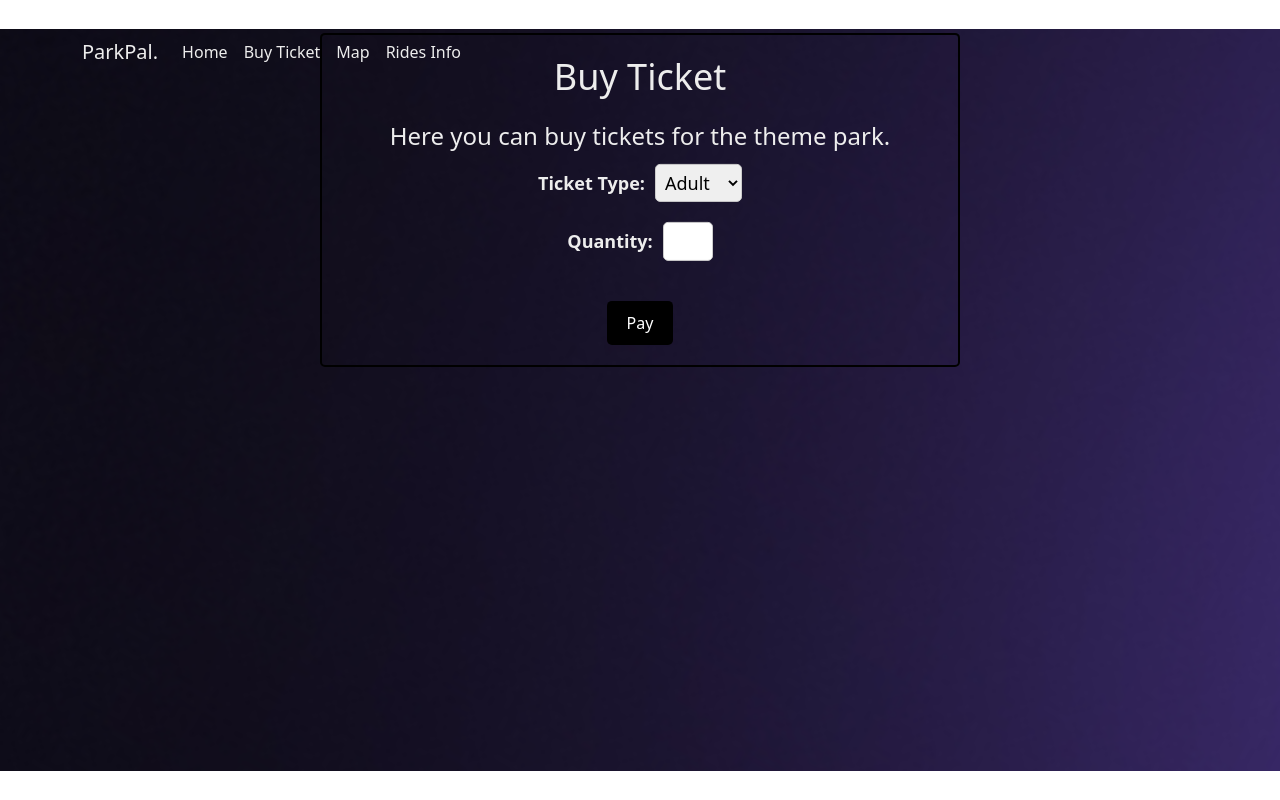
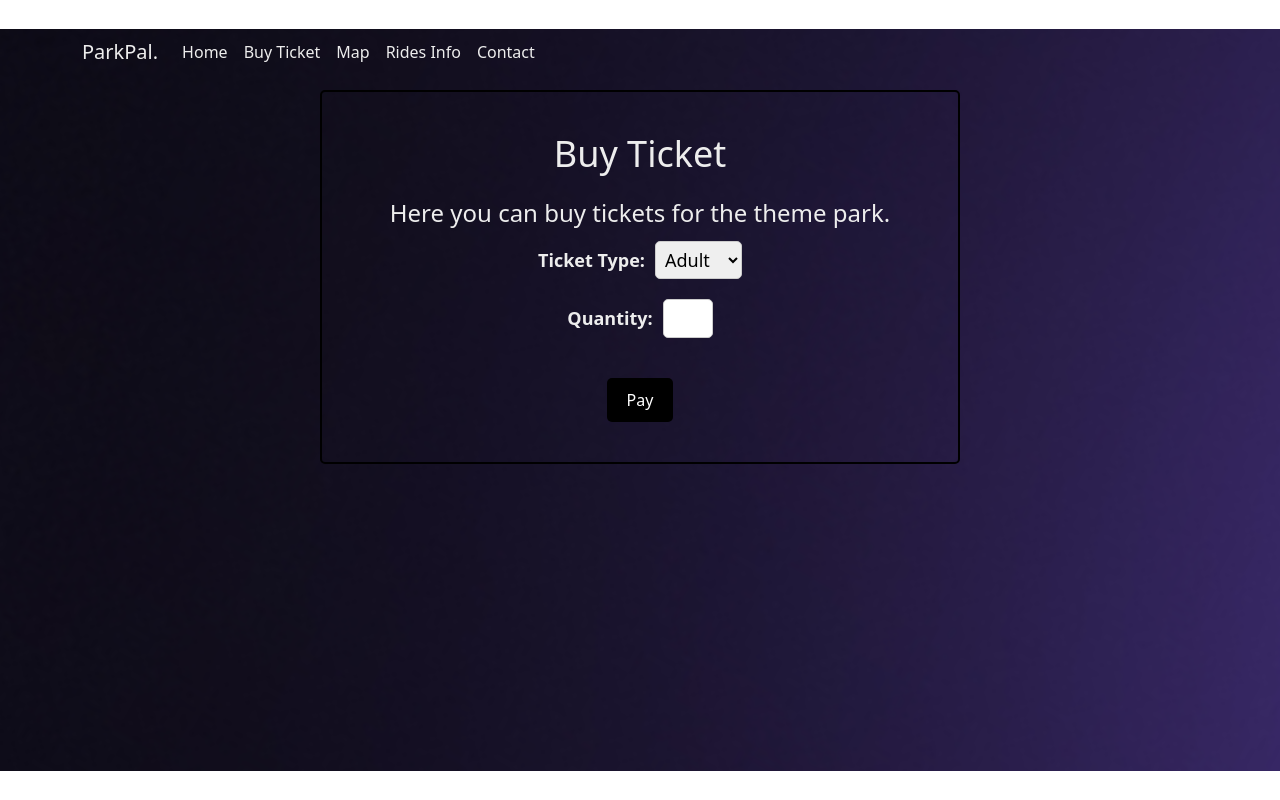
Before and after one commit to Almoghairi/ParkPal, a React (Create React App) app in the folder my_app/: page /ticket in a window 1280 px wide. Built offline with nearby package versions, Linux system fonts and the light colour scheme.

Commit message:
Fixing ticket boarder - adding aos animation in rides info - adding contact

```diff
--- a/my_app/package.json
+++ b/my_app/package.json
@@ -14,6 +14,7 @@
     "@testing-library/jest-dom": "^6.6.3",
     "@testing-library/react": "^16.2.0",
     "@testing-library/user-event": "^13.5.0",
+    "aos": "^2.3.4",
     "bootstrap": "^5.3.3",
     "framer-motion": "^12.6.5",
     "lottie-react": "^2.4.1",
--- a/my_app/src/App.js
+++ b/my_app/src/App.js
@@ -24,6 +24,7 @@ import InfernoSpiralReviews from './InfernoSpiralReviews';
 import BackgroundAnimation from './BackgroundGradient';
 import { Background } from 'react-parallax';
 import { color, motion } from 'framer-motion';
+import Contact from './Contact';
 
 function App() {
   const navigate = useNavigate();
@@ -48,6 +49,7 @@ function App() {
                 <Nav.Link className='light-text' eventKey="ticket">Buy Ticket</Nav.Link>
                 <Nav.Link className='light-text' eventKey="map">Map</Nav.Link>
                 <Nav.Link className='light-text' eventKey="info">Rides Info</Nav.Link>
+                <Nav.Link className='light-text' eventKey="contact">Contact</Nav.Link>
               </Nav>
             </Navbar.Collapse>
           </Container>
@@ -70,6 +72,7 @@ function App() {
             <Route path="/inferno-reviews" element={<InfernoSpiralReviews />} />
             <Route path="/cryzone-reviews" element={<CryZoneXReviews />} />
             <Route path="/pharoah-reviews" element={<PharaohCurseReviews />} />
+            <Route path="/contact" element={<Contact />} />
             <Route path="*" element={<Home />} />
           </Routes>
         </div>
--- /dev/null
+++ b/my_app/src/Contact.js
@@ -0,0 +1,37 @@
+import React from 'react';
+import { Container, Row, Col, Card } from 'react-bootstrap';
+
+function Contact() {
+  return (
+    <div style={{ backgroundColor: '#1c1c2b', minHeight: '100vh', paddingTop: '100px', paddingBottom: '60px' }}>
+      <Container>
+        <Card className="p-5 text-white shadow" style={{ backgroundColor: '#2a2a3d', borderRadius: '16px' }}>
+          <h2 className="text-center mb-4" style={{ color: '#b39ddb' }}>Contact ParkPal</h2>
+          <p className="text-center mb-5" style={{ color: '#ddd' }}>
+            Have questions or feeback? Reach out to us:
+          </p>
+
+          <Row className="justify-content-center">
+            <Col md={6}>
+              <div className="mb-4">
+                <h5 style={{ color: '#d1c4e9' }}>Questions:</h5>
+                <p><a href="mailto:s202182990@kfupm.edu.sa" className="text-light">s202182990@kfupm.edu.sa</a></p>
+                <p><a href="mailto:s202159870@kfupm.edu.sa" className="text-light">s202159870@kfupm.edu.sa</a></p>
+              </div>
+
+              <div className="mb-4">
+                <h5 style={{ color: '#d1c4e9' }}>Feedback:</h5>
+                <p><a href="mailto:s202159310@kfupm.edu.sa" className="text-light">s202159310@kfupm.edu.sa</a></p>
+                <p><a href="mailto:s202244560@kfupm.edu.sa" className="text-light">s202244560@kfupm.edu.sa</a></p>
+                <p><a href="mailto:s202157210@kfupm.edu.sa" className="text-light">s202157210@kfupm.edu.sa</a></p>
+              </div>
+
+            </Col>
+          </Row>
+        </Card>
+      </Container>
+    </div>
+  );
+}
+
+export default Contact;
--- a/my_app/src/TicketPage.css
+++ b/my_app/src/TicketPage.css
@@ -2,17 +2,13 @@
 #ticket-page {
     display: flex;
     flex-direction: column;
-    justify-content: space-between;
+    justify-content: flex-start;
     align-items: center;
-    justify-content: center;
     border: black solid 2px;
-    padding: 20px;
+    padding: 40px;
     border-radius: 5px;
     width: 50%;
-    position: absolute;
-    top: 25%;
-    left: 50%;
-    transform: translate(-50%, -50%);
+    margin: 10px auto 50px auto;
 }
 #ticket-page h1 {
     font-size: 36px;
--- a/my_app/src/info.js
+++ b/my_app/src/info.js
@@ -4,10 +4,20 @@ import CryzoneX from './CryzoneInfo';
 import Inferno from './InfernoInfo'
 import Tampet from './TampetInfo';
 import Pharoah from './PharoahInfo';
+import AOS from 'aos';
+import 'aos/dist/aos.css';
+import { useEffect } from 'react';
 function Info(){
+  useEffect(() => {
+    AOS.init({
+      duration: 1000,
+      once: true,
+    });
+  }, []);
+
     return (
         <div>
-          <section id='infoF'>
+          <section id='infoF' data-aos="fade-up">
             <Parallax strength={400}>
               <div style={{ height: '100vh' }} className="d-flex justify-content-center align-items-center">
                 <ForgottenAsylum />
@@ -15,7 +25,7 @@ function Info(){
             </Parallax>
           </section>
 
-          <section id='infoC'>
+          <section id='infoC' data-aos="fade-up">
             <Parallax strength={400}>
               <div style={{ height: '100vh' }} className="d-flex justify-content-center align-items-center">
                 <CryzoneX />
@@ -23,7 +33,7 @@ function Info(){
             </Parallax>
           </section>
 
-          <section id='infoI'>
+          <section id='infoI' data-aos="fade-up">
             <Parallax strength={400}>
               <div style={{ height: '100vh' }} className="d-flex justify-content-center align-items-center">
                 <Inferno />
@@ -31,7 +41,7 @@ function Info(){
             </Parallax>
           </section>
 
-          <section id='infoT'>
+          <section id='infoT' data-aos="fade-up">
             <Parallax strength={400}>
               <div style={{ height: '100vh' }} className="d-flex justify-content-center align-items-center">
                 <Tampet />
@@ -39,7 +49,7 @@ function Info(){
             </Parallax>
           </section>
 
-          <section id='infoP'>
+          <section id='infoP' data-aos="fade-up">
             <Parallax strength={400}>
               <div style={{ height: '100vh' }} className="d-flex justify-content-center align-items-center">
                 <Pharoah />
```
Also changed, not shown: 1 other file (tests, documents, lock files or other folders).
